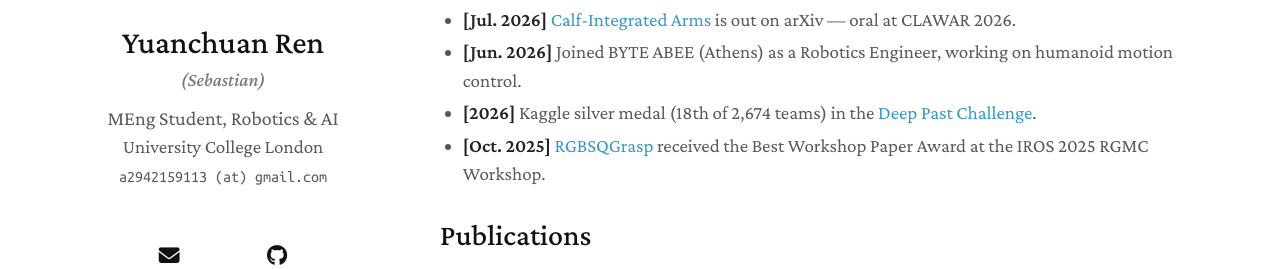
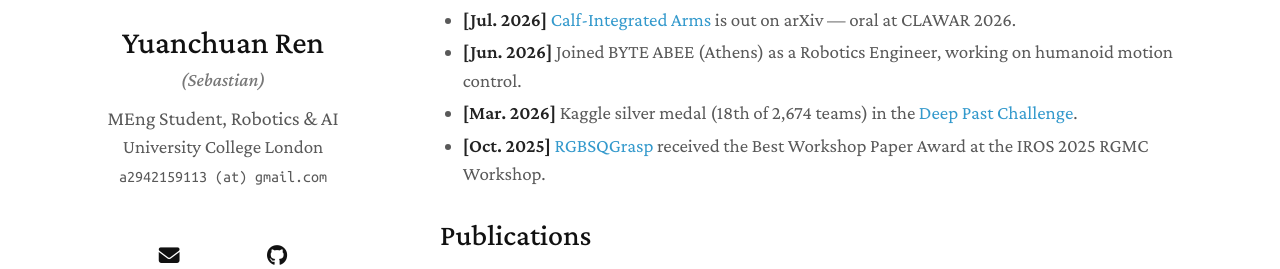
Before and after one commit to TaiE64/TaiE64.github.io, a Jekyll site: the page built from _pages/about.md, in a window 1280 px wide and 900 px high. Shown: the part 259-528 px from the top of the window. Built offline with Jekyll 4.4.1, drawn with Linux system fonts in a browser that asks for light colours; a style sheet for code colours, icons or effects is not loaded; our own code applies the rules of GitHub Pages for plain Markdown files.

Commit message:
News: Kaggle result dated Mar. 2026 (competition deadline 2026-03-23)
Co-Authored-By: Claude Opus 5.5 <noreply@anthropic.com>

```diff
--- a/_pages/about.md
+++ b/_pages/about.md
@@ -15,7 +15,7 @@ I am a final-year MEng student in Robotics and Artificial Intelligence at [Unive
 - **[Sep. 2026]** [CasCVS-Net](https://arxiv.org/abs/2609.27681) is out on arXiv — oral at MICCAI SafeSurg 2026.
 - **[Jul. 2026]** [Calf-Integrated Arms](https://arxiv.org/abs/2607.06186) is out on arXiv — oral at CLAWAR 2026.
 - **[Jun. 2026]** Joined BYTE ABEE (Athens) as a Robotics Engineer, working on humanoid motion control.
-- **[2026]** Kaggle silver medal (18th of 2,674 teams) in the [Deep Past Challenge](https://www.kaggle.com/competitions/deep-past-initiative-machine-translation).
+- **[Mar. 2026]** Kaggle silver medal (18th of 2,674 teams) in the [Deep Past Challenge](https://www.kaggle.com/competitions/deep-past-initiative-machine-translation).
 - **[Oct. 2025]** [RGBSQGrasp](https://arxiv.org/abs/2503.02387) received the Best Workshop Paper Award at the IROS 2025 RGMC Workshop.
 
 {% include home-publications.html %}
```
